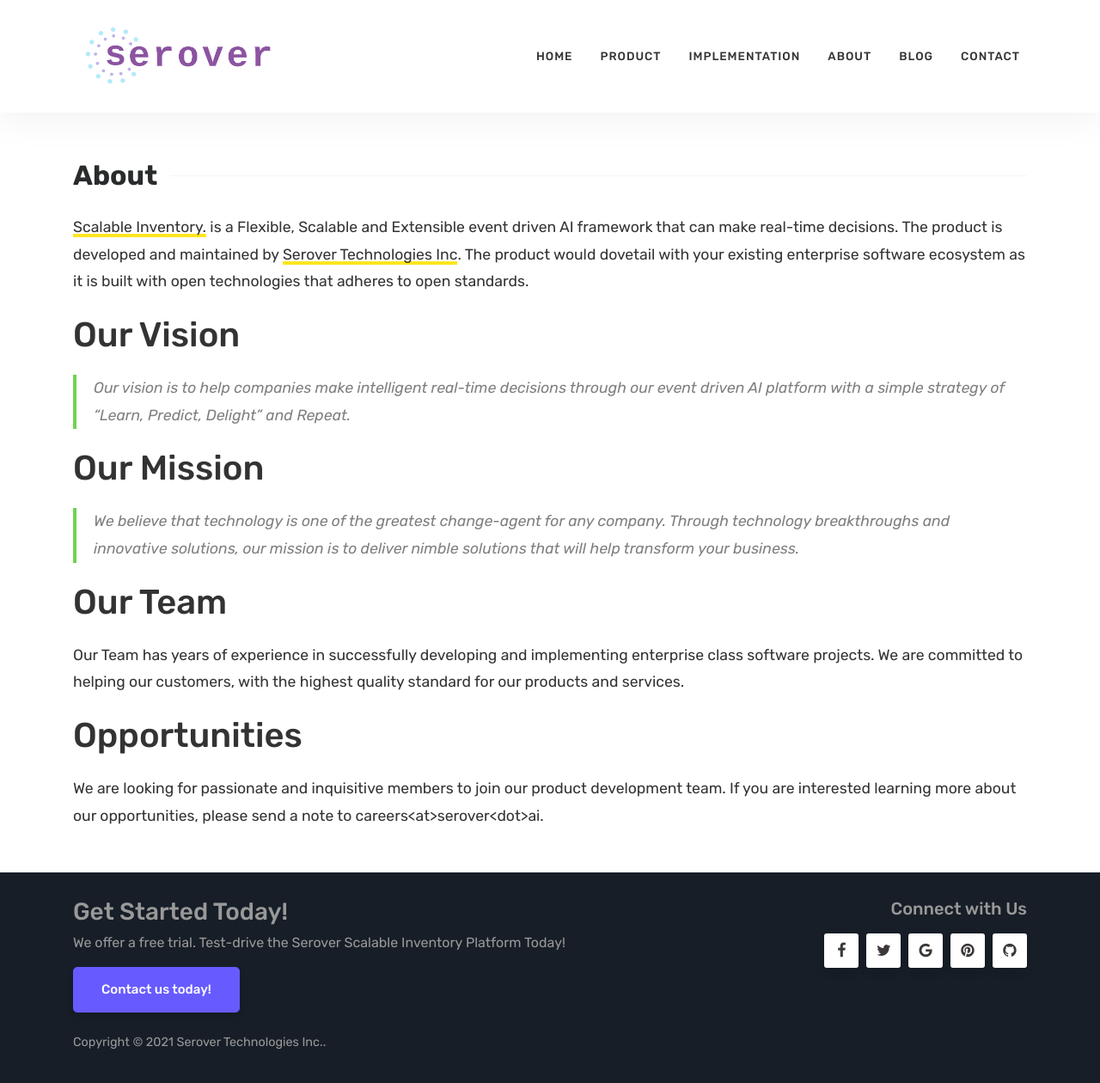
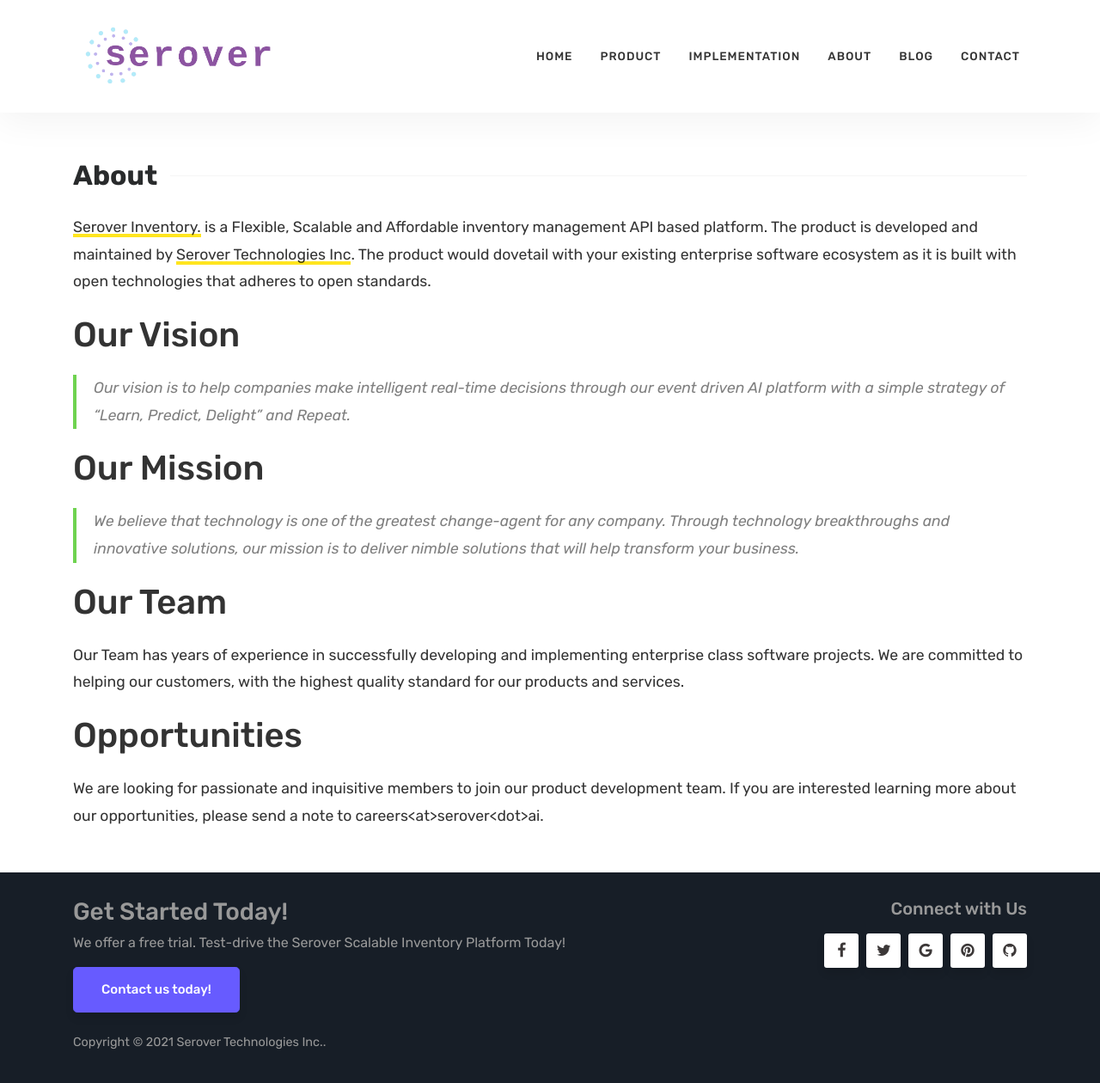
Before and after one commit to serover-cloud/web, a Jekyll site: the page built from about.md, in a window 1280 px wide and 1270 px high. Shown: the top 1260 px of the window at 86% size. Built offline with Jekyll 4.4.1, drawn with Linux system fonts in a browser that asks for light colours.

Commit message:
fixing about d

```diff
--- a/about.md
+++ b/about.md
@@ -4,7 +4,7 @@
 permalink: /about/
 ---
 
-[Scalable Inventory.][home] is a Flexible, Scalable and Extensible event driven AI framework that can make real-time decisions. The product is developed and maintained by [Serover Technologies Inc][home]. The product would dovetail with your existing enterprise software ecosystem as it is built with open technologies that adheres to open standards.
+[Serover Inventory.][home] is a Flexible, Scalable and Affordable inventory management API based platform. The product is developed and maintained by [Serover Technologies Inc][home]. The product would dovetail with your existing enterprise software ecosystem as it is built with open technologies that adheres to open standards.
 
 
 # Our Vision
```
